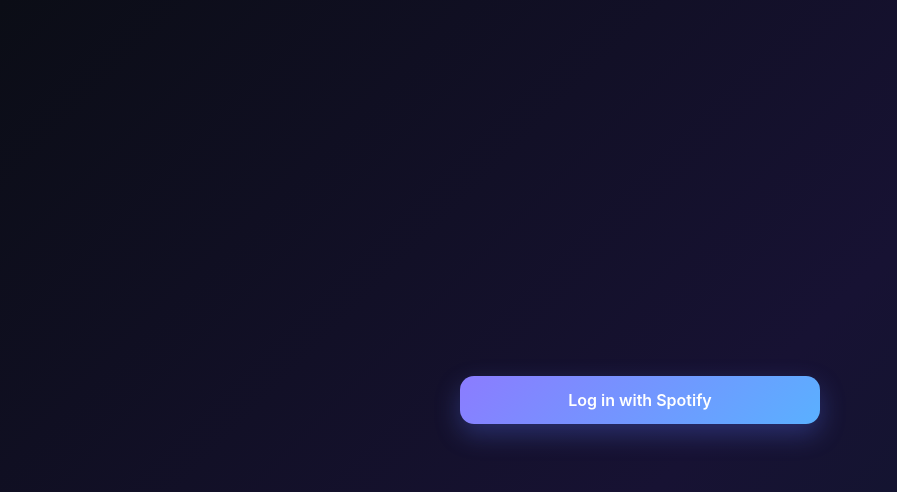
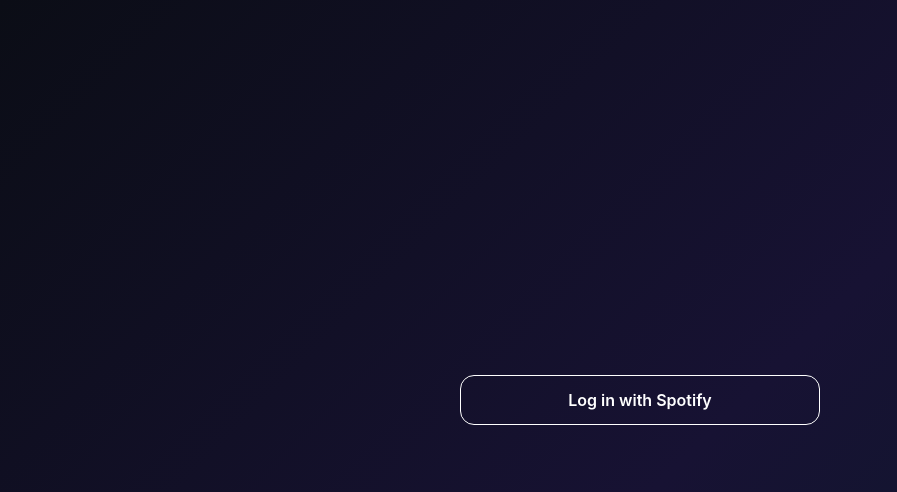
Before and after one commit to rn-ax/workers, a React (Vite) app in the folder rater/: page / in a window 1280 px wide. Shown: the top 492 px of the page, without its empty margins (0-897 px from the left). Built offline with nearby package versions, Linux system fonts and the light colour scheme.

Commit message:
style: outline text buttons and document the button convention

```diff
--- a/rater/src/App.tsx
+++ b/rater/src/App.tsx
@@ -129,18 +129,18 @@
     const body = () => {
         if (auth.status === 'popup') return <p className="muted">Finishing login… you can close this window.</p>
         if (auth.status === 'loading') return <div className="spinner" role="status" aria-label="Loading" />
-        if (auth.status === 'out') return <button className="primary" onClick={auth.signIn}>Log in with Spotify</button>
+        if (auth.status === 'out') return <button className="button" onClick={auth.signIn}>Log in with Spotify</button>
         if (!configured) return <PlaylistHelper getToken={auth.getToken} />
         if (allRated) return (
             <div className="done">
                 <div className="done-title">All rated</div>
                 <p className="muted">Nothing left in {SOURCE_PLAYLIST.name}.</p>
-                <button className="primary" disabled={busy} onClick={() => start(true)}>Check again</button>
+                <button className="button" disabled={busy} onClick={() => start(true)}>Check again</button>
             </div>
         )
         if (!attempted) return <div className="spinner" role="status" aria-label="Starting" />
         if (!playing || player.autoplayBlocked) return (
-            <button className="primary" onClick={() => start(true)}>
+            <button className="button" onClick={() => start(true)}>
                 {player.autoplayBlocked ? 'Tap to play' : 'Start rating'}
             </button>
         )
--- a/rater/src/components/PlaylistHelper.tsx
+++ b/rater/src/components/PlaylistHelper.tsx
@@ -19,7 +19,7 @@
         <div className="helper">
             <div className="done-title">No source playlist configured</div>
             <p>Set <code>SOURCE_PLAYLIST</code> and <code>RATING_PLAYLISTS</code> in <code>rater/src/config.ts</code>.</p>
-            <button className="primary" onClick={load}>List my playlists</button>
+            <button className="button" onClick={load}>List my playlists</button>
             {error && <div className="notice error">{error}</div>}
             {lists && (
                 <table className="plain">
--- a/rater/src/index.css
+++ b/rater/src/index.css
@@ -129,15 +129,18 @@
 .star:disabled { opacity: 0.5; }
 
 /* Buttons and messages */
-.primary {
+.button {
     padding: 14px 20px;
     border-radius: 14px;
     font-weight: 600;
     color: #fff;
-    background: linear-gradient(135deg, var(--accent), var(--accent-2));
-    box-shadow: 0 10px 26px rgba(90, 120, 255, 0.3);
+    background: none;
+    border: 1.5px solid #fff;
+    transition: background 0.15s;
 }
-.primary:disabled { opacity: 0.5; box-shadow: none; }
+.button:hover:not(:disabled) { background: rgba(255, 255, 255, 0.1); }
+.button:disabled { opacity: 0.4; }
+
 .logout {
     position: fixed;
     top: 16px;
```
Also changed, not shown: 1 other file (tests, documents, lock files or other folders).
